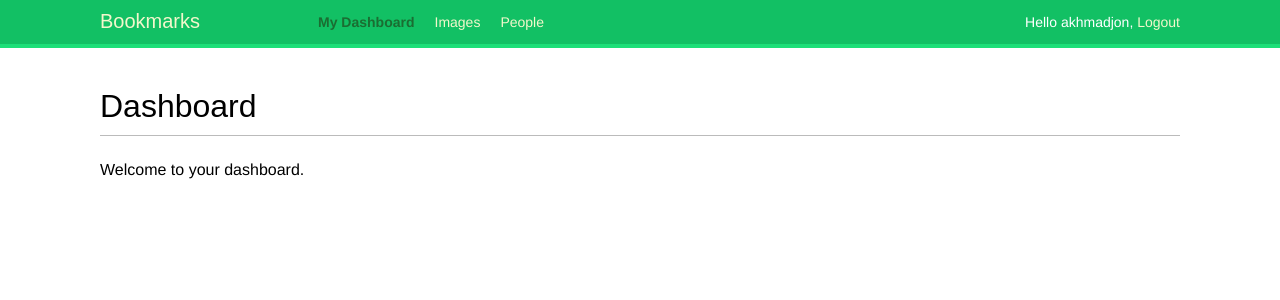
After one commit to Akhmadjon1/social-app, a Django app: page /account/ in a window 1280 px wide. The commit adds this page. Shown: the top 300 px of the page. Run offline with Django 4.2, Linux system fonts and the light colour scheme; a user stored in the database is signed in; some web fonts are replaced.

Commit message:
add login and logout parts

```diff
--- /dev/null
+++ b/bookmarks/account/templates/account/dashboard.html
@@ -0,0 +1,8 @@
+{% extends "base.html" %}
+
+{% block title %}Dashboard{% endblock %}
+
+{% block content %}
+  <h1>Dashboard</h1>
+  <p>Welcome to your dashboard.</p>
+{% endblock %}
--- a/bookmarks/account/templates/base.html
+++ b/bookmarks/account/templates/base.html
@@ -9,6 +9,27 @@
   <body>
     <div id="header">
       <span class="logo">Bookmarks</span>
+      {%if request.user.is_authenticated%}
+        <ul class='menu'>
+          <li {%if section == 'dashboard' %}class="selected"{% endif %}>
+            <a href="{% url 'dashboard' %}">My Dashboard</a>
+          </li>
+          <li {%if section == 'images'%}class="selected"{% endif %}>
+            <a href"#">Images</a>
+          </li>
+          <li {%if section == 'people'%}class="selected"{% endif %}>
+            <a href="">People</a>
+          </li>
+        </ul>
+      {% endif %}
+      <span class="user">
+        {% if request.user.is_authenticated %}
+          Hello {{request.user.first_name|default:request.user.username}},
+          <a href="{% url 'logout' %}">Logout</a>
+        {% else %}
+          <a href="{% url 'login' %}">Log-in</a>
+        {% endif %}
+      </span>
     </div>
     <div id="content">{% block content %} {% endblock %}</div>
   </body>
--- a/bookmarks/account/urls.py
+++ b/bookmarks/account/urls.py
@@ -1,6 +1,11 @@
 from django.urls import path
+from django.contrib.auth import views as auth_views
 from . import views
 
 urlpatterns = [
-    path('login/', views.user_login, name='login'),
+    # path('login/', views.user_login, name='login'),
+    path('login/', auth_views.LoginView.as_view(), name='login'),
+    path('logout/', auth_views.LogoutView.as_view(), name='logout'),
+
+    path('', views.dashboard, name='dashboard'),
 ]
--- a/bookmarks/account/views.py
+++ b/bookmarks/account/views.py
@@ -2,6 +2,7 @@ from django.http import HttpResponse
 from django.shortcuts import render
 from  django.contrib.auth import authenticate, login
 from .forms import LoginForm
+from django.contrib.auth.decorators import login_required
 
 
 def user_login(request):
@@ -23,3 +24,7 @@ def user_login(request):
     else:
         form = LoginForm()
     return render(request, 'account/login.html', {'form': form})
+
+@login_required
+def dashboard(request):
+    return render(request, "account/dashboard.html", {'section': 'dashboard'})
--- a/bookmarks/bookmarks/settings.py
+++ b/bookmarks/bookmarks/settings.py
@@ -122,3 +122,7 @@ STATIC_URL = 'static/'
 # https://docs.djangoproject.com/en/4.1/ref/settings/#default-auto-field
 
 DEFAULT_AUTO_FIELD = 'django.db.models.BigAutoField'
+
+LOGIN_REDIRECT_URL = 'dashboard'
+LOGIN_URL = 'login'
+LOGOUT_URL = 'logout'
```
Also changed, not shown: bookmarks/account/templates/registration/logged_out.html (added, +11 -0 lines), bookmarks/account/templates/registration/login.html (added, +19 -0 lines), bookmarks/db.sqlite3.
